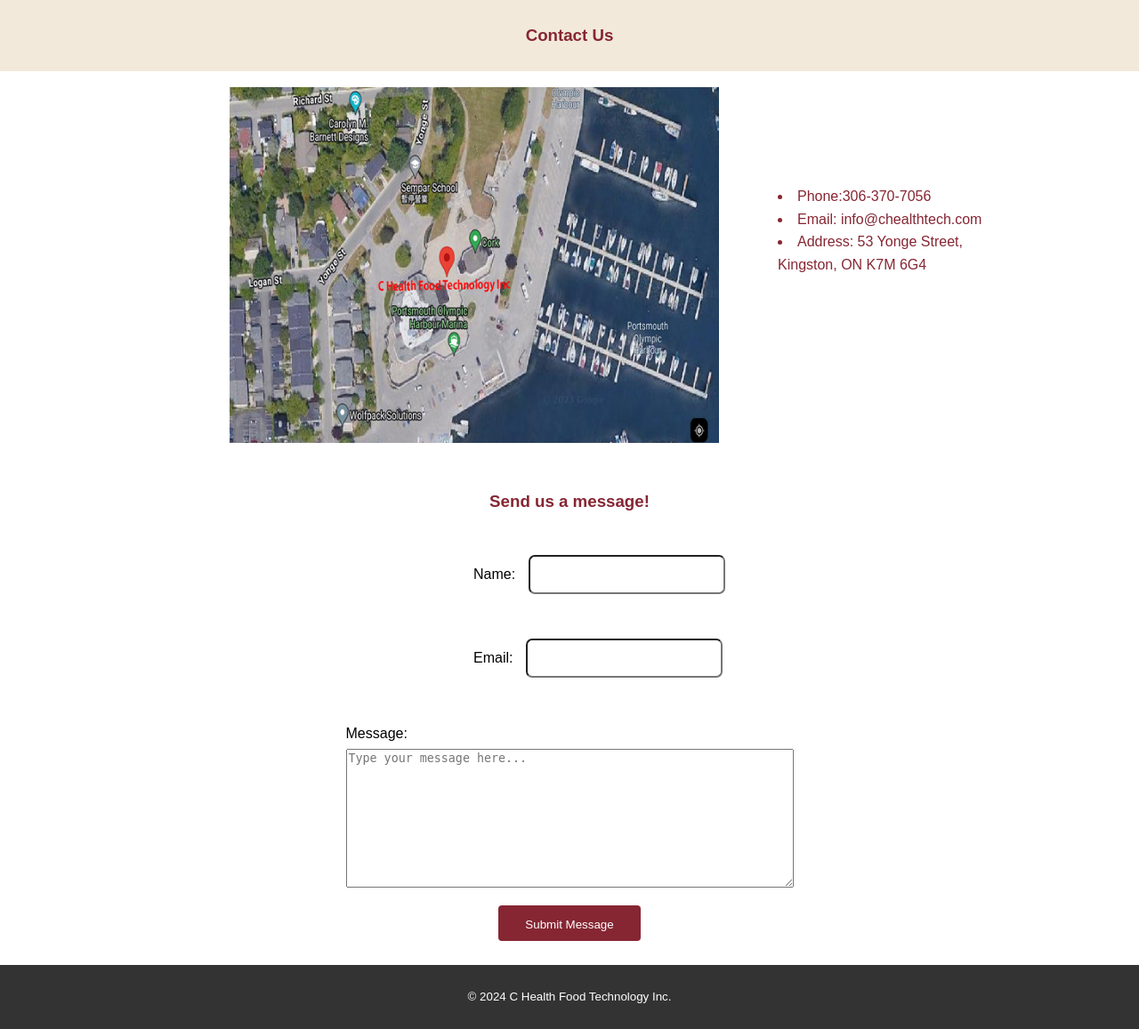
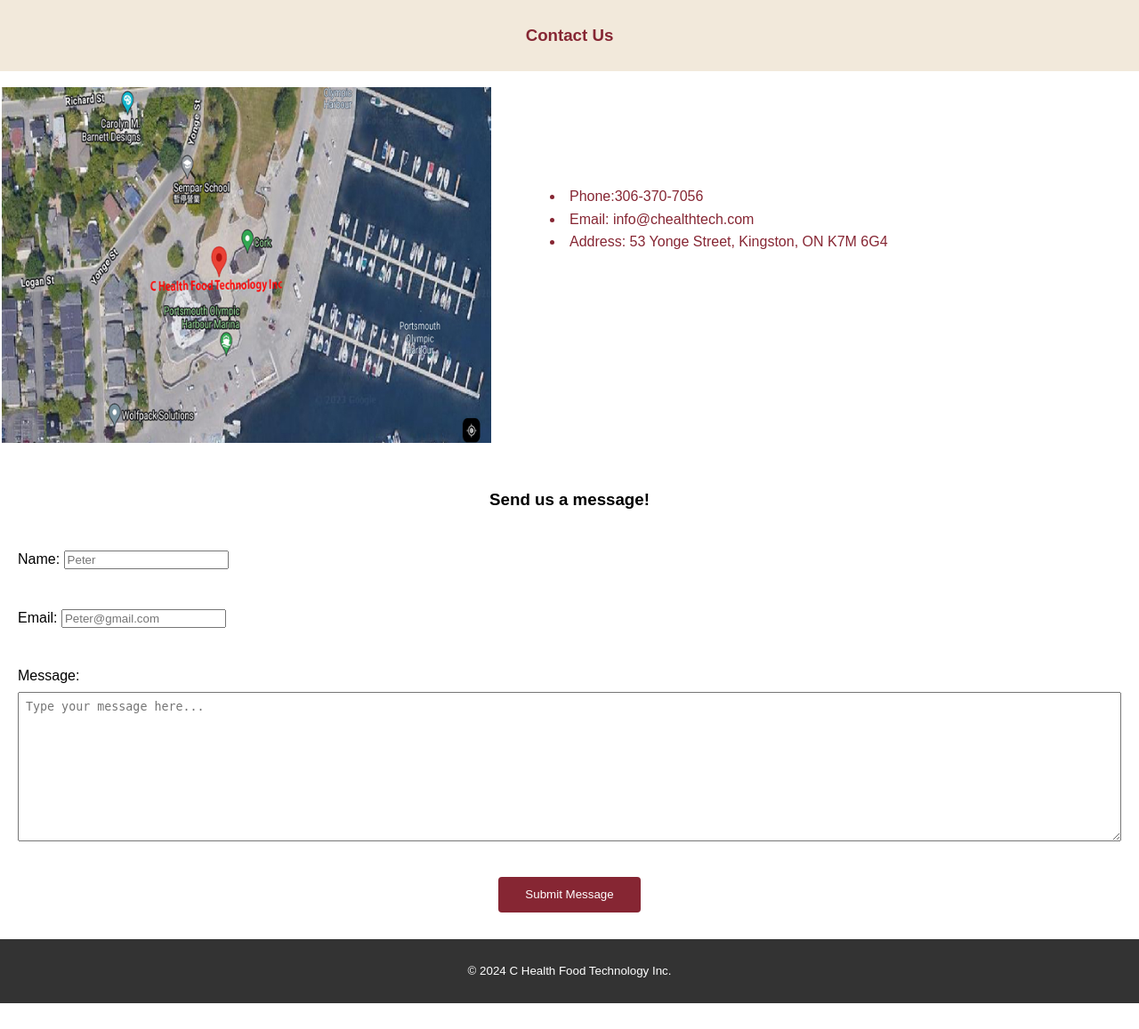
Before and after one commit to Crossbow007/WebsiteForCHF, a PHP site: page /GonzalesArnieCodingAsst/contact.html in a window 1280 px wide. Shown: the part 206-1363 px from the top of the page at 89% size. After the commit the page ends 1334 px from the top, so only its background shows below. Run offline with PHP 8.4, Linux system fonts and the light colour scheme.

Commit message:
update contact us

```diff
--- a/contact.html
+++ b/contact.html
@@ -68,13 +68,7 @@
 
 
 
-  <!-- <section id="contact">
-    <img src="Contact Us- Map.png" alt="">
-    <h2>Contact Us</h2>
-    <p>Phone:306-370-7056</p>
-    <p>Email: info@chealthtech.com</p>
-    <p>Address: 53 Yonge Street, Kingston, ON K7M 6G4</p>
-  </section> -->
+
 
 
 
@@ -89,16 +83,18 @@
       <section class="nameEmail">
         <label for="name">Name:</label>
         <!--Separate boxes, but same properties for name and email boxes -->
-        <input type="text" name="name" id="name" required />
+        <input type="text" name="name" id="name" placeholder="Peter"
+          required />
       </section>
       <!--Separate boxes for the inputs. Took a while to figue that out. -->
       <section class="nameEmail">
         <label for="email">Email:</label>
-        <input type="text" name="email" id="email" required />
+        <input type="text" name="email" id="email"
+          placeholder="Peter@gmail.com" required />
       </section>
       <section class="message">
         <label for="message">Message:</label>
-        <textarea name="message" id="message" rows="10" cols="60"
+        <textarea name="message" id="message" rows="10" cols="35"
           placeholder="Type your message here..." required></textarea>
       </section>
 
--- a/css/style.css
+++ b/css/style.css
@@ -88,8 +88,6 @@ nav ul li a {
     text-decoration: none;
 }
 
-
-
 #burger-menu {
     display: none;
     /* Hidden by default */
@@ -131,8 +129,6 @@ footer {
     color: #862633;
     text-align: center;
     padding: 0%;
-
-
 }
 
 #contactText p {
@@ -140,13 +136,11 @@ footer {
     margin-bottom: 60px;
 }
 
-
 .productsGroup,
 #recipeGroup,
 .ContactUsGroup {
     display: flex;
     background: #ffffff;
-
 }
 
 #productName,
@@ -154,7 +148,6 @@ footer {
 #contactName {
     background: #f2e9db;
     color: #862633;
-
     display: flex;
     align-items: center;
     justify-content: center;
@@ -167,8 +160,6 @@ footer {
     background-color: #ffffff;
 }
 
-
-
 #product01Img,
 #product02Img,
 #product03Img,
@@ -178,13 +169,8 @@ footer {
 #recipe03Img,
 #recipe04Img,
 #recipe05Img {
-    /* margin-left: 20%; */
-    /* Optional: Add styles for each individual div */
-    /* flex: 1; */
-    /* display: flex; */
     text-align: center;
     width: 30vw;
-
 }
 
 #product01Text,
@@ -198,21 +184,11 @@ footer {
 #recipe05Text {
     color: #862633;
     margin-top: 3%;
-    margin-left: 7%;
-    margin-right: 10%;
-
-    /* Optional: Add styles for each individual div */
-    /* flex: 1; */
+    margin-left: 9%;
+    margin-right: 7%;
     display: flex;
     text-align: left;
     width: 70vw;
-}
-
-#contactImg {
-    margin-left: 20%;
-    text-align: center;
-    width: 50vw;
-
 }
 
 #contactText {
@@ -220,9 +196,6 @@ footer {
     margin-top: 10%;
     margin-left: 5%;
     margin-right: 10%;
-
-    /* Optional: Add styles for each individual div */
-    /* flex: 1; */
     display: flex;
     text-align: left;
     width: 50vw;
@@ -234,140 +207,6 @@ h3 {
     margin-right: 10%;
 }
 
-.sendMsg {
-    background: #ffffff;
-    color: #862633;
-
-    display: flex;
-    align-items: center;
-    justify-content: center;
-    height: 10vh;
-}
-
-/*CONTACT US*/
-/*Box for name and email section in contact us form*/
-.nameEmail {
-    width: 20%;
-    display: flex;
-    align-items: center;
-    gap: 5px;
-    margin-bottom: 10px;
-}
-
-.nameEmail label {
-    flex-basis: 20%;
-    text-align: right;
-    margin-right: 10px;
-}
-
-.nameEmail input,
-.nameEmail textarea {
-    flex-grow: 1;
-    /* Allow input and textarea to grow and fill available space */
-    border-radius: 7px;
-    /* Keep the border-radius consistent */
-    padding: 1.5em;
-    /* Consistent padding */
-    height: 22px;
-    /* Set a default height */
-}
-
-.nameEmail textarea {
-    width: 100%;
-    height: 10em;
-}
-
-/*The box for the entire contact us form BOX.*/
-.contactUs {
-    background-color: ffffff;
-    align-items: center;
-    /* border-radius: 30px; to get those lovely rounded corners */
-}
-
-/*separate rules for the form itself*/
-.contactUs form {
-    width: 100%;
-    height: 100%;
-    display: flex;
-    flex-direction: column;
-    justify-content: space-around;
-    align-items: center;
-    color: black;
-}
-
-input[type="submit"] {
-    background-color: #862633;
-    color: white;
-    font-size: large;
-    border: none;
-    border-radius: 0.5em;
-    padding: 1em;
-    cursor: pointer;
-    width: auto;
-    max-width: 200px;
-    margin-bottom: 2em;
-}
-
-input[type="submit"]:hover {
-    opacity: 0.8;
-}
-
-.message {
-    display: flex;
-    flex-direction: column;
-    align-items: flex-start;
-}
-
-.message label {
-    margin-bottom: 5px;
-
-}
-
-
-/*ADMIN LOGIN*/
-/*LOGIN PAGE */
-
-body {
-    font-family: Arial, sans-serif;
-}
-
-.container {
-    max-width: 300px;
-    margin: 50px auto;
-    padding: 20px;
-    border: 1px solid #ccc;
-}
-
-.nameEmail textarea {
-    width: 100%;
-    /* Set the width of the textarea, you can adjust as needed */
-    height: 150px;
-    /* Set the height of the textarea, you can adjust as needed */
-    resize: vertical;
-    /* Allow vertical resizing */
-}
-
-.submitButton input {
-    width: 160px;
-    /* Set the width of the button, you can adjust as needed */
-    height: 40px;
-    /* Set the height of the button, you can adjust as needed */
-    /* Additional styling for the button */
-    background-color: #862633;
-    color: white;
-    border: none;
-    border-radius: 4px;
-    cursor: pointer;
-    font-size: smaller;
-}
-
-.submitButton input:hover {
-    background-color: #cf5767;
-    /* Change the background color on hover */
-}
-
-
-
 .database-view {
     margin: 50px auto;
 }
@@ -376,8 +215,6 @@ body {
     float: right;
     padding-right: 2%;
 }
-
-
 
 /* Media query for mobile devices */
 @media (max-width: 768px) {
@@ -419,11 +256,90 @@ body {
     color: #862633;
 }
 
+/* .fieldsettop {
+    border-radius: 0.75em;
+    color: #862633;
+    margin-top: 0.5em;
+    background-color: #f2e9db
+} */
+
+.submitButton input {
+    width: 160px;
+    /* Set the width of the button, you can adjust as needed */
+    height: 40px;
+    /* Set the height of the button, you can adjust as needed */
+    /* Additional styling for the button */
+    background-color: #862633;
+    color: white;
+    border: none;
+    border-radius: 4px;
+    cursor: pointer;
+    font-size: smaller;
+
+}
+
+.submitButton input:hover {
+    background-color: #cf5767;
+    /* Change the background color on hover */
+}
+
+.submitButton {
+    display: flex;
+    justify-content: center;
+    margin-top: 20px;
+    margin-bottom: 30px;
+    /* Adjust the margin as needed */
+}
+
+.sendMsg {
+    display: flex;
+    justify-content: center;
+    margin-top: 5px;
+    /* Adjust the margin as needed */
+}
+
+.message {
+    display: flex;
+    flex-direction: column;
+    align-items: flex-start;
+    /* Align items to the start (top) */
+    margin-bottom: 10px;
+    /* Adjust margin as needed */
+}
+
+.message label {
+    margin-bottom: 5px;
+}
+
+.message textarea {
+    width: 100%;
+    padding: 8px;
+    box-sizing: border-box;
+    resize: vertical;
+}
+
+.slider-indicator,
+.slider-indicator1,
+.slider-indicator2 {
+    margin: 0;
+    padding: 0;
+    list-style: none;
+    display: flex;
+    align-items: center;
+}
+
+.textStyleInHomePage {
+    font-size: larger;
+    font-weight: bold;
+    color: #862633;
+}
+
 .fieldsettop {
     border-radius: 0.75em;
     color: #862633;
     margin-top: 0.5em;
     background-color: #f2e9db;
+    width: 100%
 }
 
 .divlevel1 {
@@ -487,119 +403,3 @@ body {
     font-weight: bolder;
     color: #862633;
 }
-
-
-/* pictures */
-* {
-    box-sizing: border-box;
-}
-
-.slider {
-    width: 560px;
-    height: 400px;
-    overflow: hidden;
-}
-
-
-
-
-.slider-wrapper,
-.slider-wrapper1,
-.slider-wrapper2 {
-
-    display: flex;
-    justify-content: center;
-    align-items: center;
-
-    height: 320px;
-}
-
-.slider-wrapper img,
-.slider-wrapper1 img {
-    width: 100%;
-    height: 100%;
-    display: block;
-}
-
-
-.slider-wrapper2 img {
-    width: 40%;
-    height: 90%;
-    display: block;
-
-
-}
-
-
-
-.slider-footer,
-.slider-footer1,
-.slider-footer2 {
-    height: 80px;
-    background-color: rgb(100, 67, 68);
-    padding: 12px 12px 0 12px;
-    position: relative;
-}
-
-.slider-footer .toggle {
-    position: absolute;
-    right: 0;
-    top: 12px;
-    display: flex;
-}
-
-.slider-footer .toggle button,
-.slider-footer1 .toggle button,
-.slider-footer2 .toggle button {
-    margin-right: 12px;
-    width: 28px;
-    height: 28px;
-    appearance: none;
-    border: none;
-    background: rgba(255, 255, 255, 0.1);
-    color: #fff;
-    border-radius: 4px;
-    cursor: pointer;
-}
-
-.slider-footer .toggle button:hover {
-    background: rgba(255, 255, 255, 0.2);
-}
-
-.slider-footer p,
-.slider-footer1 p,
-.slider-footer2 p {
-    margin: 0;
-    color: #fff;
-    font-size: 18px;
-    margin-bottom: 10px;
-}
-
-.slider-indicator,
-.slider-indicator1,
-.slider-indicator2 {
-    margin: 0;
-    padding: 0;
-    list-style: none;
-    display: flex;
-    align-items: center;
-}
-
-.slider-indicator li,
-.slider-indicator1 li,
-.slider-indicator2 li {
-    width: 8px;
-    height: 8px;
-    margin: 4px;
-    border-radius: 50%;
-    background: #fff;
-    cursor: pointer;
-}
-
-.slider-indicator li.active,
-.slider-indicator1 li.active,
-.slider-indicator2 li.active {
-    width: 12px;
-    height: 12px;
-    opacity: 1;
-}
--- a/product.html
+++ b/product.html
@@ -44,7 +44,7 @@
         <h2>Our Products</h2>
         <h3>
             <p>We meticulously select top-notch ingredients from local
-                suppliers, Europe, and China to craft our premium product line.
+                andEurope suppliers to craft our premium product line.
                 Featuring hotpot noodles, potato thin noodles, potato jelly,
                 and chili oil, each item boasts a fresh, innovative recipe
                 tailored for Canadian tastes.</p>
```
